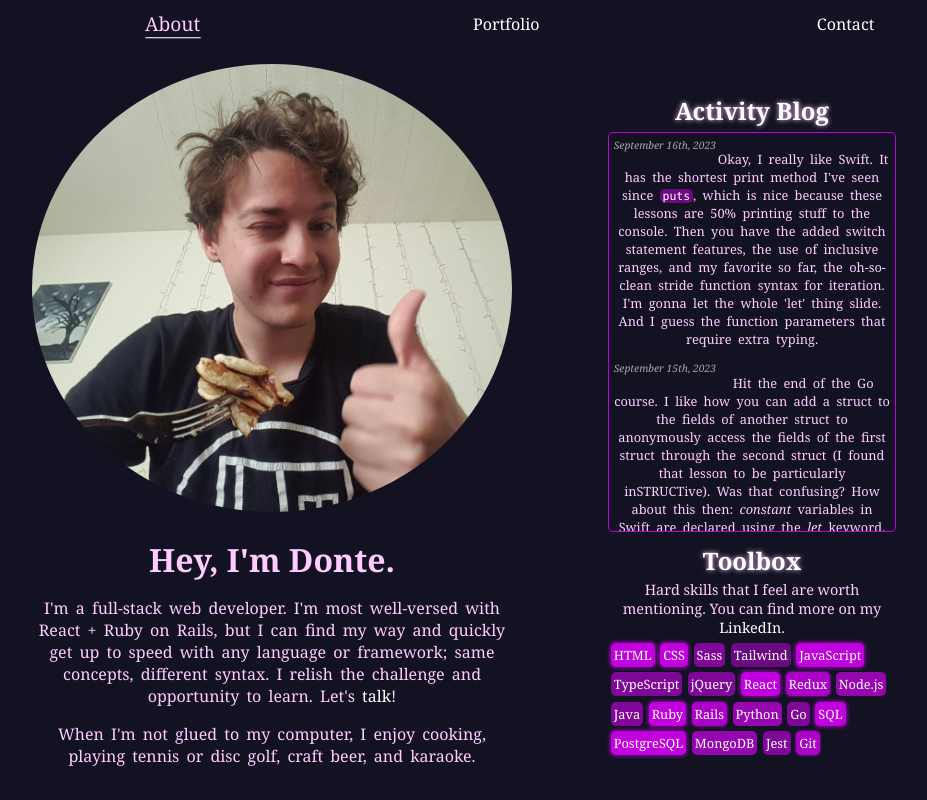
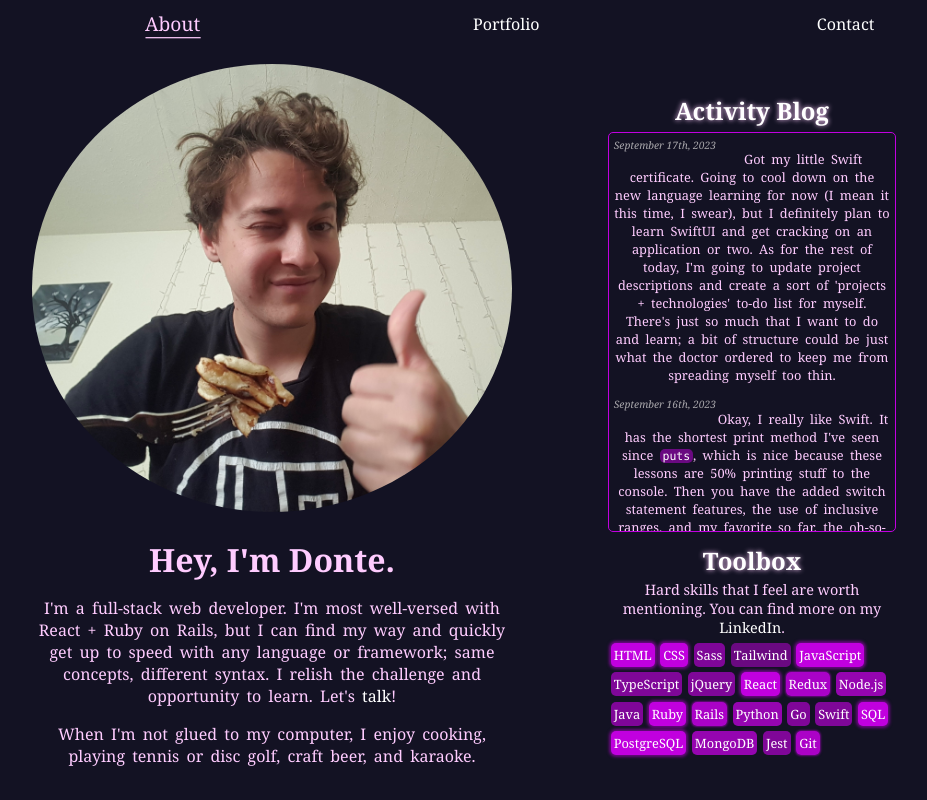
Before and after one commit to dawnteigh/dawnteigh.github.io, a React (Create React App) app: page /#/ in a window 1280 px wide. Shown: the whole page, without its empty margins (128-1055 px from the left). Built offline with nearby package versions, Linux system fonts and the light colour scheme.

Commit message:
9/17 entry + Swift

```diff
--- a/src/data/activity.js
+++ b/src/data/activity.js
@@ -1,4 +1,8 @@
 export const activity = [
+  {
+    date: "September 17th, 2023",
+    entry: "Got my little Swift certificate. Going to cool down on the new language learning for now (I mean it this time, I swear), but I definitely plan to learn SwiftUI and get cracking on an application or two. As for the rest of today, I'm going to update project descriptions and create a sort of 'projects + technologies' to-do list for myself. There's just so much that I want to do and learn; a bit of structure could be just what the doctor ordered to keep me from spreading myself too thin."
+  },
   {
     date: "September 16th, 2023",
     entry: `Okay, I really like Swift. It has the shortest print method I've seen since <code>puts</code>, which is nice because these lessons are 50% printing stuff to the console. Then you have the added switch statement features, the use of inclusive ranges, and my favorite so far, the oh-so-clean stride function syntax for iteration. I'm gonna let the whole 'let' thing slide. And I guess the function parameters that require extra typing.`
--- a/src/data/skills.js
+++ b/src/data/skills.js
@@ -60,6 +60,10 @@ export const skills = [
     level: "two"
   },
   {
+    skill: "Swift",
+    level: "two"
+  },
+  {
     skill: "SQL",
     level: "five"
   },
```
